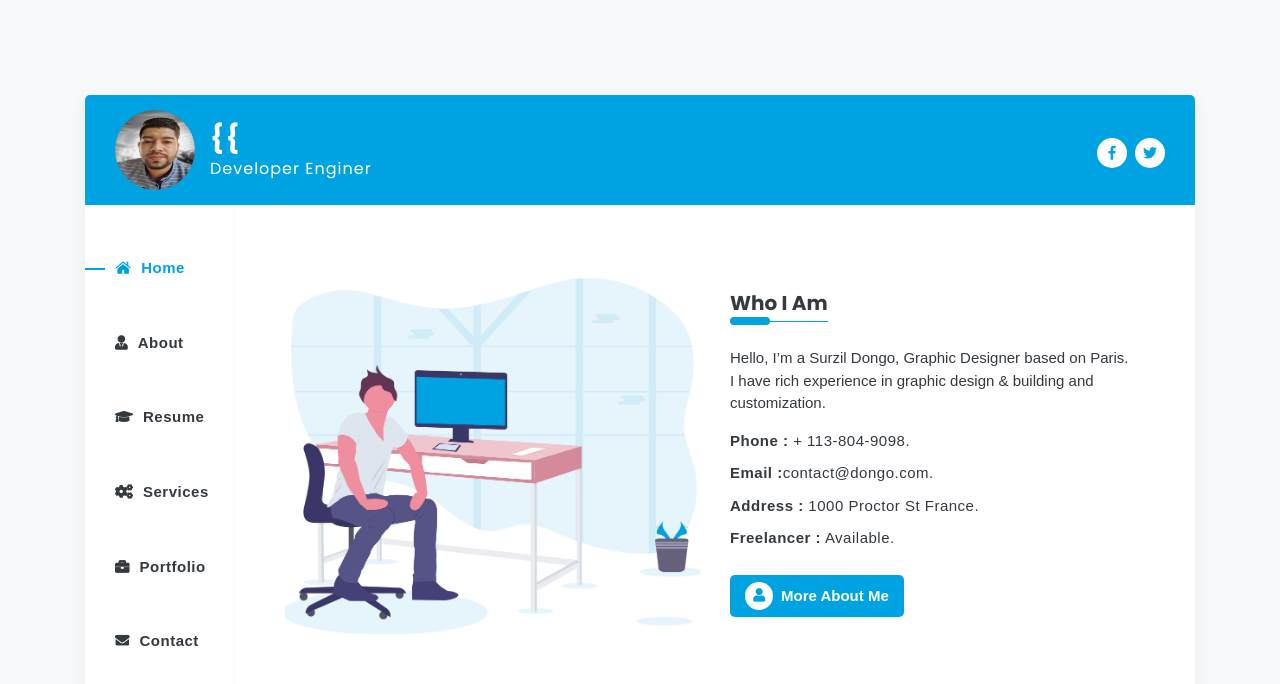
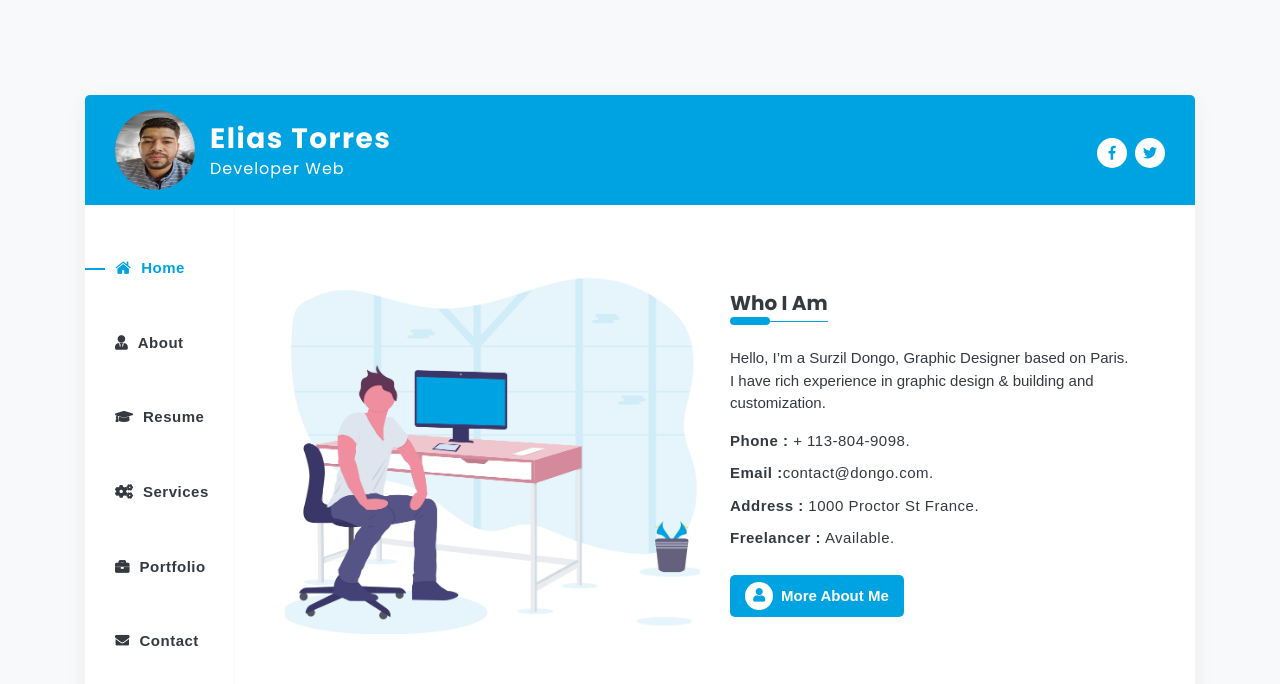
Before and after one commit to eliato/portfolio, an Angular app: page /#/home in a window 1280 px wide. Shown: the top 684 px of the page. Built offline with nearby package versions, Linux system fonts and the light colour scheme; a web font is replaced by a local one.

Commit message:
add animation in pages

```diff
--- a/src/app/pages/about/about.component.html
+++ b/src/app/pages/about/about.component.html
@@ -1,6 +1,6 @@
 <!--about-->
 <div class="tab-pane fade show active" id="about" role="tabpanel" aria-labelledby="about-tab">
-    <div class="about section">
+    <div class="about section animated fadeIn">
         <div class="row">
             <div class="col-md-12">
                 <div class="section-title">
--- a/src/app/pages/contact/contact.component.html
+++ b/src/app/pages/contact/contact.component.html
@@ -1,6 +1,6 @@
 <!--contact-->
 <div class="tab-pane fade show active" id="contact" role="tabpanel" aria-labelledby="contact-tab">
-    <div class="contact section">
+    <div class="contact section animated fadeIn">
         <div class="row">
             <div class="col-md-12">
                 <div class="section-title">
--- a/src/app/pages/home/home.component.html
+++ b/src/app/pages/home/home.component.html
@@ -1,6 +1,6 @@
   <!--Home-->
   <div class="tab-pane fade show active" id="home" role="tabpanel" aria-labelledby="home-tab">
-    <div class="home-area d-flex align-items-center">
+    <div class="home-area d-flex align-items-center animated fadeIn">
         <div class="home section">
             <div class="row">
                 <div class="col-lg-6">
--- a/src/app/pages/portfolio/portfolio.component.html
+++ b/src/app/pages/portfolio/portfolio.component.html
@@ -1,6 +1,6 @@
  <!--Portfolio-->
  <div class="tab-pane fade show active" id="portfolio" role="tabpanel" aria-labelledby="portfolio-tab">
-    <div class="portfolio section">
+    <div class="portfolio section animated fadeIn">
         <div class="row">
             <div class="col-md-12">
                 <div class="section-title">
--- a/src/app/pages/resume/resume.component.html
+++ b/src/app/pages/resume/resume.component.html
@@ -1,6 +1,6 @@
 <!--Resume-->
 <div class="tab-pane fade show active" id="resume" role="tabpanel" aria-labelledby="resume-tab">
-    <div class="resume section">
+    <div class="resume section animated fadeIn">
         <div class="row">
             <div class="col-md-12">
                 <div class="section-title">
--- a/src/app/pages/services/services.component.html
+++ b/src/app/pages/services/services.component.html
@@ -1,6 +1,6 @@
  <!--Services-->
  <div class="tab-pane fade show active" id="services" role="tabpanel" aria-labelledby="services-tab">
-    <div class="services section">
+    <div class="services section animated fadeIn">
         <div class="row">
             <div class="col-md-12">
                 <div class="section-title">
--- a/src/app/shared/header/header.component.html
+++ b/src/app/shared/header/header.component.html
@@ -26,8 +26,8 @@
                                     <div class="d-flex align-items-center">
                                         <a href="index.html"><img src="assets/img/yo.jpg" alt=""></a>
                                         <a class="desc" href="index.html">
-                                            <h3 class="text-white mb-0">{{</h3>
-                                            <h6 class="text-white mb-0"> Developer Enginer</h6>
+                                            <h3 class="text-white mb-0">{{infoPaginaService.info.nombre}}</h3>
+                                            <h6 class="text-white mb-0">{{infoPaginaService.info.titulo}}</h6>
                                         </a>
                                     </div>
 
@@ -35,8 +35,8 @@
                                     <div class="social-links ml-auto">
                                         <p class="text-white mb-5"></p>
                                         <ul class="list-inline">
-                                            <li><a href="#" class="text-white"><i class="fab fa-facebook-f"></i></a></li>
-                                            <li><a href="#" class="text-white"><i class="fab fa-twitter"></i></a></li>
+                                            <li><a [href]="infoPaginaService.info.facebook" class="text-white"><i class="fab fa-facebook-f"></i></a></li>
+                                            <li><a [href]="infoPaginaService.info.twitter" target="_blank" class="text-white"><i class="fab fa-twitter"></i></a></li>
                                            <!-- <li><a href="#" class="text-white"><i class="fab fa-instagram"></i></a></li>
                                             <li><a href="#" class="text-white"><i class="fab fa-dribbble"></i></a></li>
                                             <li><a href="#" class="text-white"><i class="fab fa-behance"></i></a>
--- a/src/index.html
+++ b/src/index.html
@@ -21,7 +21,7 @@
   <link rel="stylesheet" href="assets/css/bootstrap.min.css">
   <link rel="stylesheet" href="assets/css/magnific-popup.css">
   <link rel="stylesheet" href="assets/css/owl.carousel.css">
-
+  <link rel="stylesheet" href="https://cdnjs.cloudflare.com/ajax/libs/animate.css/4.1.1/animate.min.css"/>
    <!-- Font Google -->
   <link href="https://fonts.googleapis.com/css?family=Poppins:300,400,500,600,700,800,900&amp;display=swap" rel="stylesheet">
   <link href="https://fonts.googleapis.com/css?family=Muli:300,400,500,600,700,800,900&amp;display=swap" rel="stylesheet">
--- a/src/styles.css
+++ b/src/styles.css
@@ -1 +1,41 @@
-/* You can add global styles to this file, and also import other style files */
+.animated {
+    -webkit-animation-duration: 0.9s;
+    animation-duration: 0.9s;
+    -webkit-animation-fill-mode: both;
+    animation-fill-mode: both;
+  }
+
+
+@media (prefers-reduced-motion) {
+    .animated {
+      -webkit-animation: unset !important;
+      animation: unset !important;
+      -webkit-transition: none !important;
+      transition: none !important;
+    }
+  }
+
+  @-webkit-keyframes fadeIn {
+    from {
+      opacity: 0;
+    }
+
+    to {
+      opacity: 1;
+    }
+  }
+
+@keyframes fadeIn {
+from {
+    opacity: 0;
+}
+
+to {
+    opacity: 1;
+}
+}
+
+.fadeIn {
+-webkit-animation-name: fadeIn;
+animation-name: fadeIn;
+}
```
